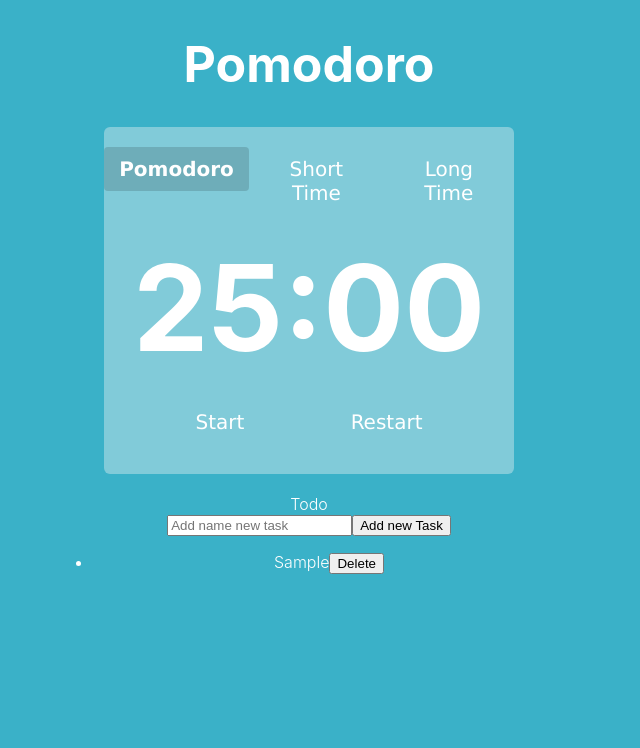
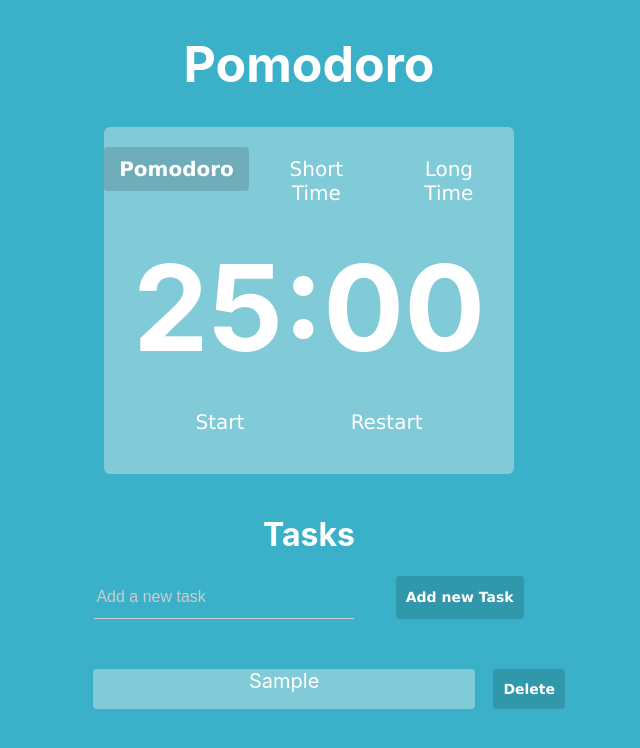
Before and after one commit to vk62001/pomodoro-web, a React (Vite) app: page / in a window 1280 px wide. Both pictures are taken after typing "Sample" into the empty fields and a click on the button "Add new Task". Shown: the top 748 px of the page, without its empty margins (331-971 px from the left). Built offline with nearby package versions, Linux system fonts and the light colour scheme.

Commit message:
Style todo component and elements

```diff
--- a/src/components/Input/Input.css
+++ b/src/components/Input/Input.css
@@ -0,0 +1,28 @@
+input {
+    width: 50%;
+    height: 40px;
+    font-size: 16px;
+    color: white;
+    transition: color 1s;
+    /* transition: 0.6s; */
+    border: none;
+    border-bottom: 1px solid #CCC;
+    background-color: transparent;
+    &:focus {
+      outline: none;
+      transition: color 1s;
+      border-bottom: 1px solid #094444;
+
+    }
+  }
+
+ ::placeholder { /* Chrome, Firefox, Opera, Safari 10.1+ */
+    color: #CCC;
+    transition: color 1s;
+    opacity: 1; /* Firefox */
+  }
+
+  input:focus::placeholder{
+    transition: color 1s;
+    color: #094444;
+  }
--- a/src/components/Pomodoro.tsx
+++ b/src/components/Pomodoro.tsx
@@ -1,5 +1,5 @@
 import { Header } from "./Header"
-import { Todo } from "./Todo"
+import { Todo } from "./Todo/Todo"
 import { Timer } from "./Timer/Timer"
 import './styles.css'
 
--- /dev/null
+++ b/src/components/Todo/Todo.css
@@ -0,0 +1,49 @@
+ul {
+    list-style: none;
+    display: flex;
+    flex-direction: column;
+    justify-content: space-evenly;
+    padding-right: 0px;
+    padding-left: 40px;
+    margin-top: 40px;
+}
+
+li {
+    display: flex;
+    flex-direction: row;
+    justify-content: space-evenly;
+    font-size: 16px;
+    margin-top: 10px;
+}
+
+.text-list {
+    background-color: rgba(227, 239, 240, 0.418);
+    width: 90%;
+    margin: 0 18px 0 0;
+    height: 40px;
+    font-size: 20px;
+    font-weight: bolder;
+    border-radius: 4px;
+
+}
+
+.todo-buttons{
+    border: none;
+    margin: 0px;
+    border-radius: 4px;
+    font-family:'Lucida Sans', 'Lucida Sans Regular', 'Lucida Grande', 'Lucida Sans Unicode', Geneva, Verdana, sans-serif;
+    font-size: 14px;
+    padding: 10px 10px;
+    cursor: pointer;
+    background: none rgba(0, 0, 0, 0.15);
+    box-shadow: none;
+    color: white;
+    opacity: 1;
+    font-weight: bold;
+}
+
+.add-task{
+    display: flex;
+    flex-direction: row;
+    justify-content: space-evenly;
+}
--- a/src/components/Todo.tsx
+++ b/src/components/Todo/Todo.tsx
@@ -1,8 +1,7 @@
 import { useEffect, useState } from 'react';
-import useTimer from '../CustomHook/useTimer';
-import { Input } from './Input/Input';
-import { getArray, setCacheArray, deleteItem } from '../cache/cache';
-
+import { Input } from '../Input/Input';
+import { getArray, setCacheArray, deleteItem } from '../../cache/cache';
+import './Todo.css'
 
 export const Todo = () => {
 
@@ -57,23 +56,23 @@ export const Todo = () => {
     const renderTodos = () => {
         if (Object.keys(todos).length === 0) return;
         return todos.map((e: any) => (
-            <li key={e.id}>
-                {e.task}<button onClick={() => deleteTask(e.id)}>Delete</button>
+            <li className='list-item' key={e.id}>
+                <p className='text-list'>{e.task}</p><button className='todo-buttons' onClick={() => deleteTask(e.id)}>Delete</button>
             </li>
         ));
     }
 
     return (
         <>
-            <div>Todo</div>
-
-            <Input
-                placeholder='Add name new task'
+            <h1>Tasks</h1>
+            <div className='add-task'><Input
+                placeholder='Add a new task'
                 type="text"
                 onChange={setTask}
                 value={task}
             />
-            <button onClick={addNewTask}>Add new Task</button>
+                <button className='todo-buttons' onClick={addNewTask}>Add new Task</button></div>
+
             <ul>
                 {renderTodos()}
             </ul>
```
Also changed, not shown: src/components/Input/Input.tsx (+8 -6 lines).
